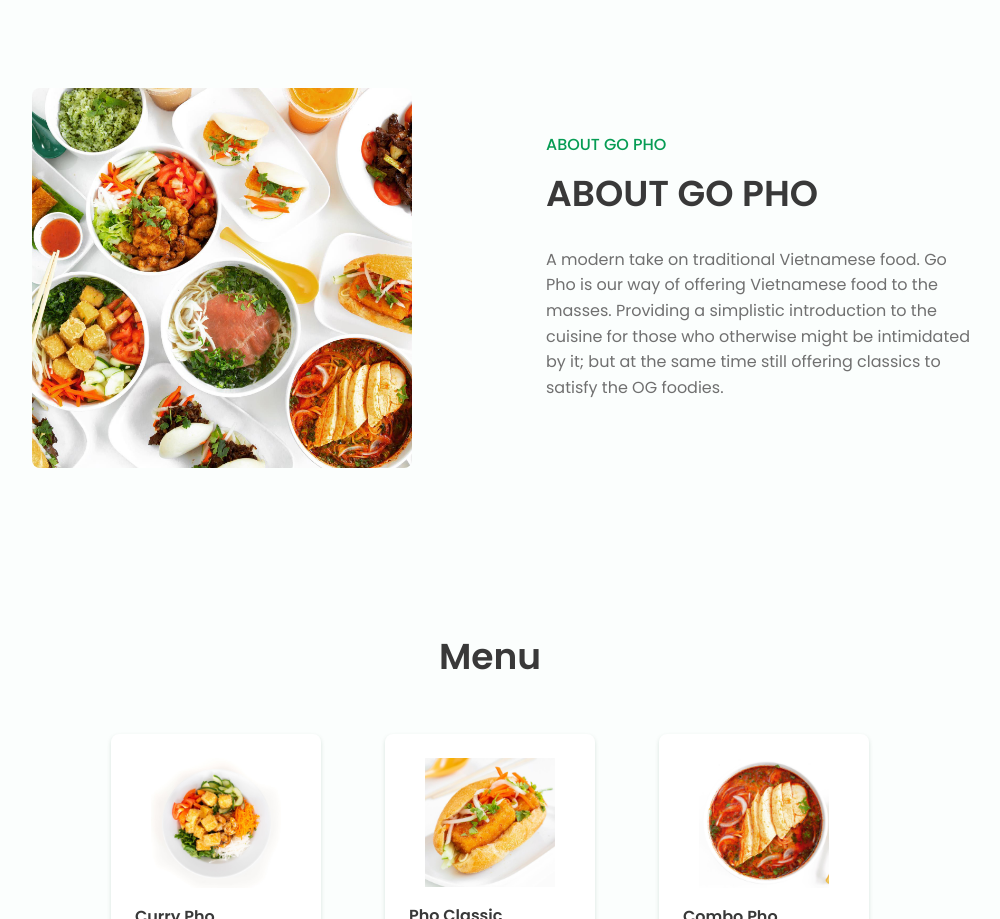
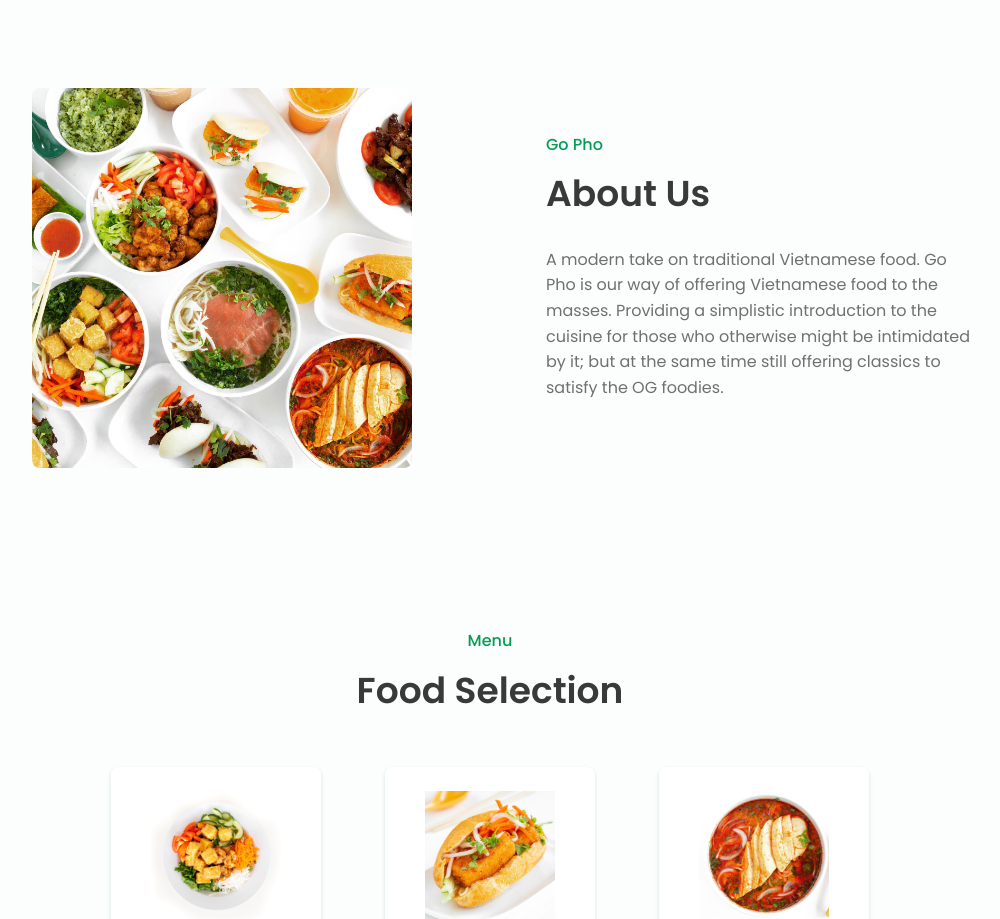
Before and after one commit to hdnguyen2010/goPho-website, a website: page index.html in a window 1280 px wide. Shown: the part 680-1599 px from the top of the page, without its empty margins (150-1150 px from the left). Drawn offline with nearby package versions, Linux system fonts and the light colour scheme.

Commit message:
changed title and subtitle

```diff
--- a/index.html
+++ b/index.html
@@ -16,7 +16,7 @@
 </head>
 <body>
   <!--========== SCROLL TOP ==========-->
-  <a href="#home" class="scrolltop" id="scroll-top">
+  <a href="#" class="scrolltop" id="scroll-top">
     <i class='bx bx-chevron-up scrolltop__icon'></i>
   </a>
 
@@ -64,8 +64,8 @@
     <section class="about section bd-container" id="about">
       <div class="about__container  bd-grid">
           <div class="about__data">
-              <span class="section-subtitle about__initial">ABOUT GO PHO</span>
-              <h2 class="section-title about__initial">ABOUT GO PHO</h2>
+              <span class="section-subtitle about__initial">Go Pho</span>
+              <h2 class="section-title about__initial">About Us</h2>
               <p class="about__description">A modern take on traditional Vietnamese food. Go Pho is our way of offering Vietnamese food to the masses. Providing a simplistic introduction to the cuisine for those who otherwise might be intimidated by it; but at the same time still offering classics to satisfy the OG foodies.</p>
           </div>
 
@@ -75,8 +75,8 @@
 
     <!--========== MENU ==========-->
     <section class="menu section bd-container" id="menu">
-      <!-- <span class="section-subtitle">Special</span> -->
-      <h2 class="section-title">Menu</h2>
+      <span class="section-subtitle">Menu</span>
+      <h2 class="section-title">Food Selection</h2>
 
       <div class="menu__container bd-grid">
           <div class="menu__content">
```
